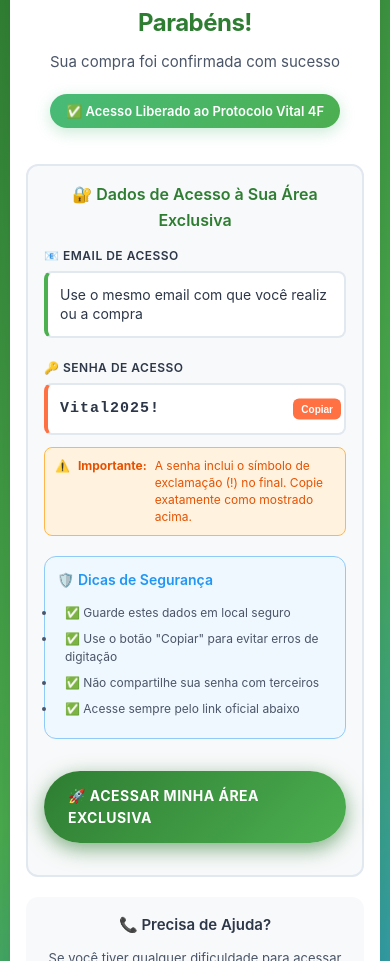
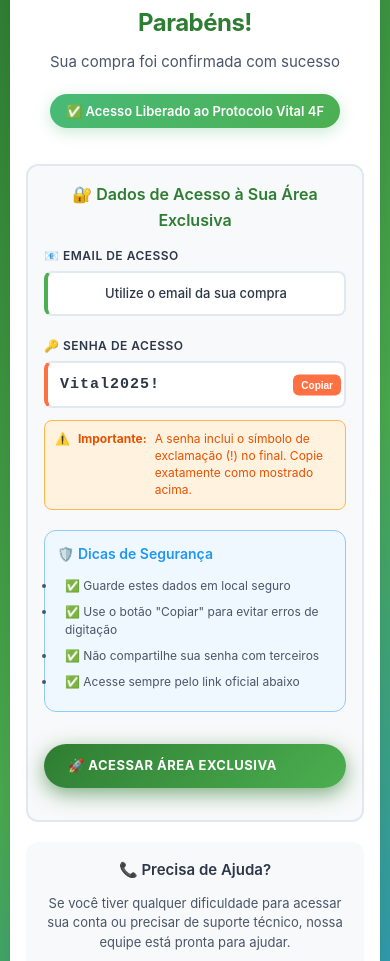
Before and after one commit to LoboMarketero/obrigado-protocolovital, a plain HTML site: page index.html in a window 390 px wide. Shown: the part 115-1076 px from the top of the page. Drawn offline with Linux system fonts and the light colour scheme.

Commit message:
Update index.html

```diff
--- a/index.html
+++ b/index.html
@@ -164,8 +164,10 @@
             font-size: 15px;
             color: var(--text-dark);
             border-left: 4px solid var(--secondary-mint);
-            word-break: break-all;
+            word-break: break-word;
             line-height: 1.4;
+            text-align: center;
+            font-weight: 500;
         }
 
         .password-container {
@@ -417,12 +419,17 @@
 
             .credential-value {
                 padding: 12px;
-                font-size: 14px;
+                font-size: 13px;
+                line-height: 1.3;
+                word-wrap: break-word;
+                overflow-wrap: break-word;
+                text-align: center;
             }
 
             .password-value {
                 padding: 12px 40px 12px 12px;
                 font-size: 15px;
+                line-height: 1.3;
             }
 
             .copy-btn {
@@ -433,10 +440,11 @@
 
             .access-button {
                 padding: 14px 24px;
-                font-size: 14px;
+                font-size: 13px;
                 margin: 16px 0;
                 width: 100%;
                 max-width: none;
+                line-height: 1.2;
             }
 
             .security-tips {
@@ -549,7 +557,7 @@
             <div class="credential-group">
                 <label class="credential-label">📧 Email de Acesso</label>
                 <div class="credential-value" id="userEmail">
-                    Use o mesmo email com que você realizou a compra
+                    Utilize o email da sua compra
                 </div>
             </div>
 
@@ -580,7 +588,7 @@
                class="access-button pulse"
                target="_blank"
                rel="noopener noreferrer">
-                🚀 Acessar Minha Área Exclusiva
+                🚀 Acessar Área Exclusiva
             </a>
         </div>
 
```
